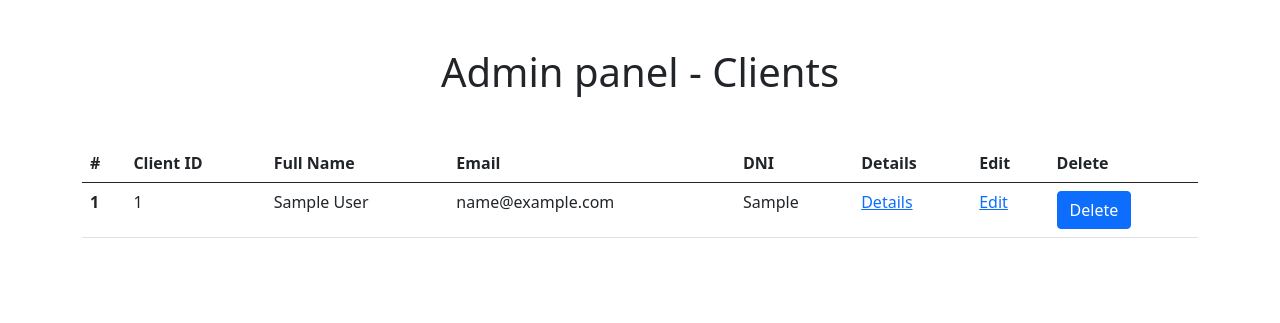
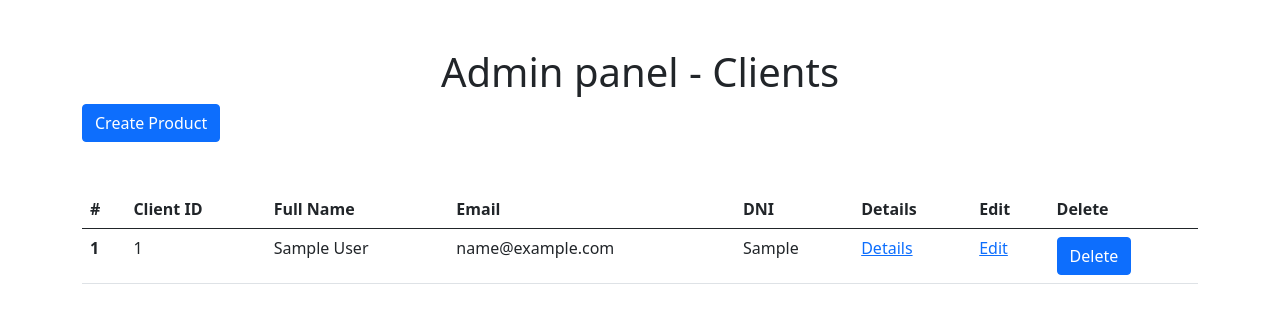
Before and after one commit to Boniich/ecommerce-igniter, a CodeIgniter app: page /ecommerceIgniter/index.php/admin_panel_client/index in a window 1280 px wide. Shown: the top 323 px of the page. Run offline with CodeIgniter, Linux system fonts and the light colour scheme; tables that the repository leaves empty or names only in its code hold one stand-in row (values such as "Sample post").

Commit message:
feat: add button to open the modal to create a new product

```diff
--- a/application/views/admin_panel/clients/admin_clients_index.php
+++ b/application/views/admin_panel/clients/admin_clients_index.php
@@ -8,6 +8,9 @@ defined('BASEPATH') or exit('No direct script access allowed');
     <div class="container">
         <div class="my-5">
             <h1 class="text-center">Admin panel - Clients</h1>
+            <a href="#" type="button" class="btn btn-primary" data-bs-toggle="modal" data-bs-target="#createClientModal">
+                Create Product
+            </a>
         </div>
 </body>
 
```
